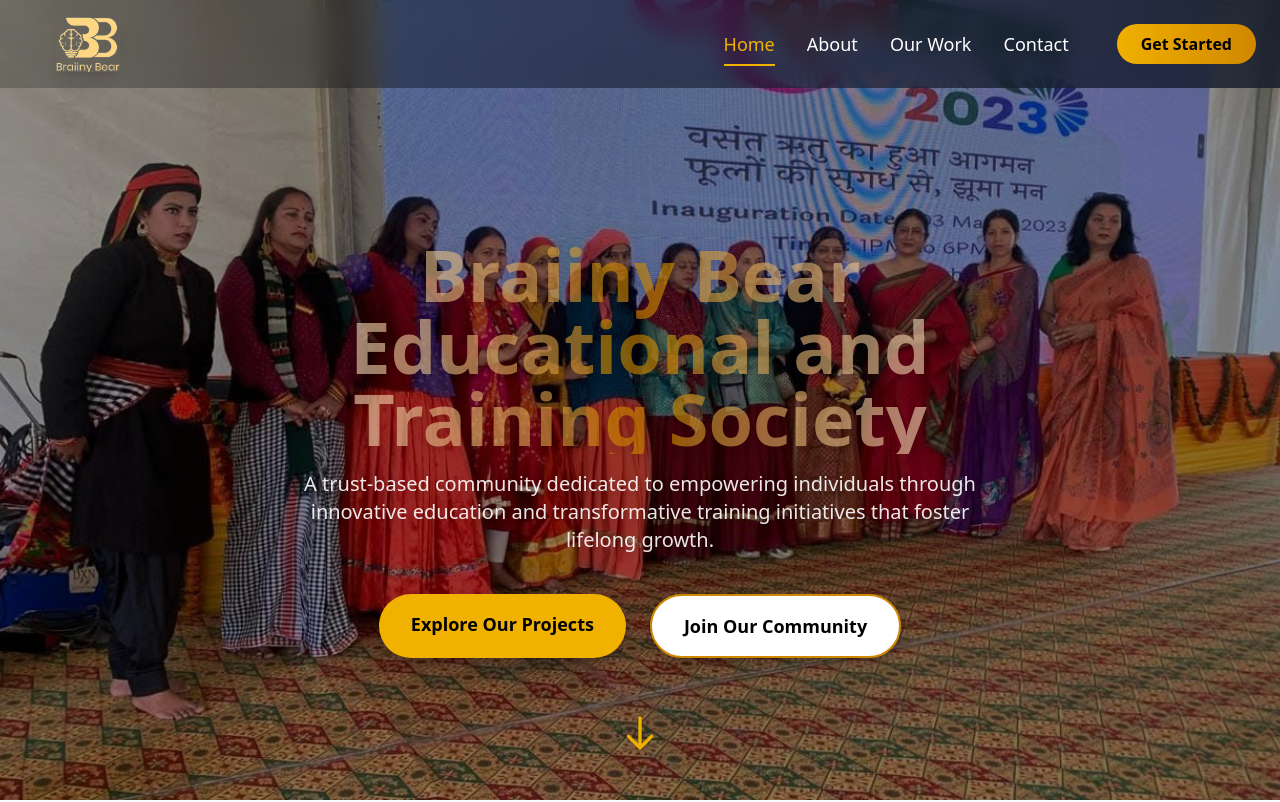
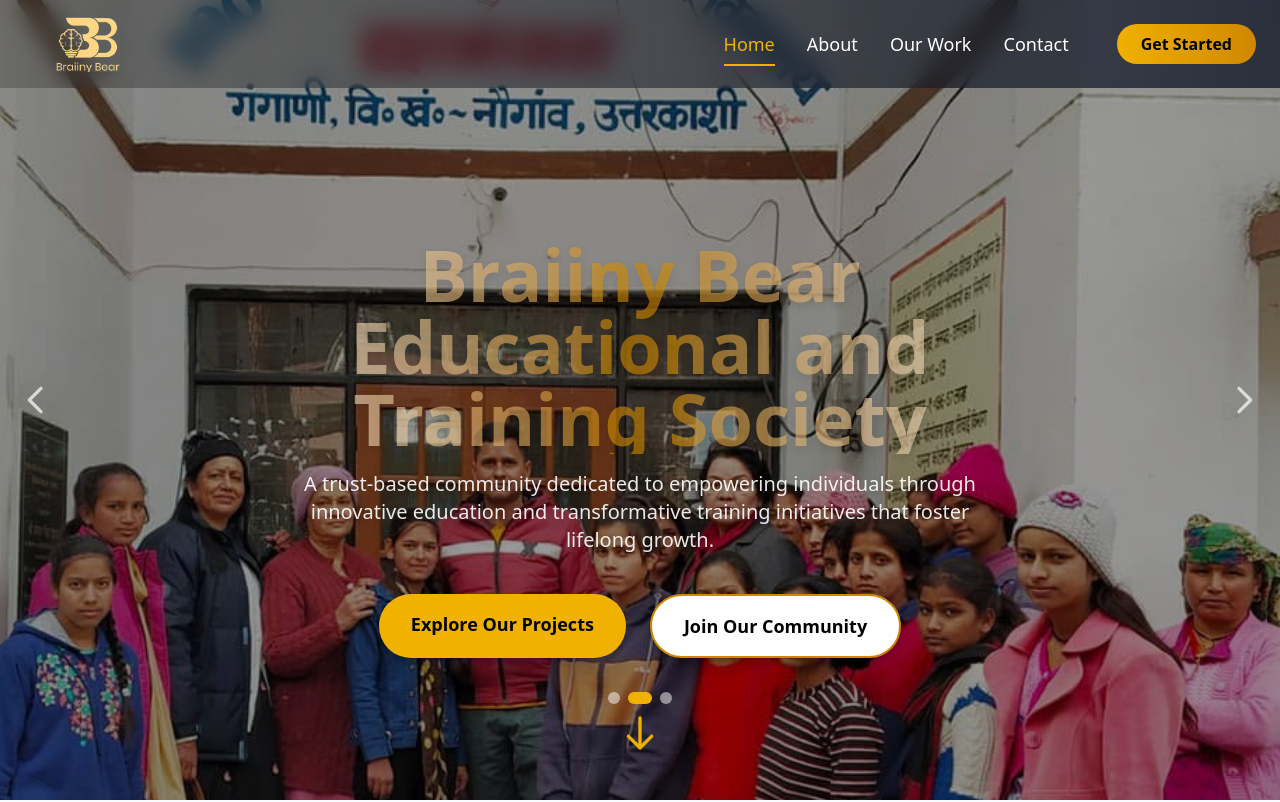
Before and after one commit to sprikshit/braiinybear, a React (Vite) app: page / in a window 1280 px wide. Shown: the top 802 px of the page. Built offline with nearby package versions, Linux system fonts and the light colour scheme.

Commit message:
slider done

```diff
--- a/src/components/homepage/Hero.tsx
+++ b/src/components/homepage/Hero.tsx
@@ -1,14 +1,79 @@
-import { Link } from 'react-router-dom'
-import backgroundImage from "../../assets/images/IMG-20250319-WA0012.jpg";
+import { useState, useEffect } from 'react';
+import { Link } from 'react-router-dom';
+
+// Import your images - you'll need to adjust these paths
+import backgroundImage1 from "../../assets/images/IMG-20250319-WA0012.jpg";
+import backgroundImage2 from "../../assets/images/IMG_4001.JPG"; // Add your image path
+import backgroundImage3 from "../../assets/images/IMG_4003.JPG"; // Add your image path
 
 const Hero = () => {
+  const images = [backgroundImage1, backgroundImage2, backgroundImage3];
+  const [currentImageIndex, setCurrentImageIndex] = useState(0);
+
+  // Auto-slide every 5 seconds
+  useEffect(() => {
+    const interval = setInterval(() => {
+      setCurrentImageIndex((prevIndex) => (prevIndex + 1) % images.length);
+    }, 5000);
+
+    return () => clearInterval(interval);
+  }, [images.length]);
+
+  // Manual navigation
+  const goToNextSlide = () => {
+    setCurrentImageIndex((prevIndex) => (prevIndex + 1) % images.length);
+  };
+
+  const goToPrevSlide = () => {
+    setCurrentImageIndex((prevIndex) => (prevIndex - 1 + images.length) % images.length);
+  };
+
   return (
     <section className="relative h-screen flex items-center justify-center overflow-hidden mb-4 bg-black">
-    {/* Background Image */}
+      {/* Background Image Slider */}
+      {images.map((image, index) => (
         <div
-      className="absolute inset-0 bg-cover bg-center scale-105 transition-transform duration-700"
-      style={{ backgroundImage: `url(${backgroundImage})` }}
-    ><div className="absolute inset-0 bg-black/40"></div></div>
+          key={index}
+          className={`absolute inset-0 bg-cover bg-center scale-105 transition-all duration-1000 ease-in-out ${
+            index === currentImageIndex ? "opacity-100" : "opacity-0"
+          }`}
+          style={{ backgroundImage: `url(${image})` }}
+        >
+          <div className="absolute inset-0 bg-black/40"></div>
+        </div>
+      ))}
+
+      {/* Slider Navigation Arrows */}
+      <button
+        className="absolute left-4 z-20 text-white/70 hover:text-white transition-colors"
+        onClick={goToPrevSlide}
+      >
+        <svg className="w-10 h-10" fill="none" stroke="currentColor" viewBox="0 0 24 24">
+          <path strokeLinecap="round" strokeLinejoin="round" strokeWidth="2" d="M15 19l-7-7 7-7"></path>
+        </svg>
+      </button>
+
+      <button
+        className="absolute right-4 z-20 text-white/70 hover:text-white transition-colors"
+        onClick={goToNextSlide}
+      >
+        <svg className="w-10 h-10" fill="none" stroke="currentColor" viewBox="0 0 24 24">
+          <path strokeLinecap="round" strokeLinejoin="round" strokeWidth="2" d="M9 5l7 7-7 7"></path>
+        </svg>
+      </button>
+
+      {/* Slider Indicator Dots */}
+      <div className="absolute bottom-24 left-1/2 transform -translate-x-1/2 flex space-x-2 z-20">
+        {images.map((_, index) => (
+          <button
+            key={index}
+            className={`w-3 h-3 rounded-full transition-all duration-300 ${
+              index === currentImageIndex ? "bg-yellow-500 w-6" : "bg-white/50"
+            }`}
+            onClick={() => setCurrentImageIndex(index)}
+          />
+        ))}
+      </div>
 
       {/* Content */}
       <div className="relative z-10 text-center px-6 max-w-4xl mx-auto text-white drop-shadow-lg mt-24">
@@ -16,13 +81,6 @@
         <h1 className="text-5xl md:text-7xl font-bold mb-4 bg-gradient-to-r from-white via-yellow-600 to-white text-transparent bg-clip-text animate-pulse">
           Braiiny Bear Educational and Training Society
         </h1>
-
-      {/* Tagline */}
-      {/* <p className="text-2xl md:text-3xl font-light my-4 py-4">
-        <span className="bg-yellow-700 px-6 py-3 rounded-lg font-semibold text-black shadow-xl text-xl md:text-2xl transition-transform duration-300 hover:scale-105">
-          Building Futures Through Trust
-        </span>
-      </p> */}
 
         {/* Description */}
         <p className="text-lg md:text-xl max-w-2xl mx-auto mb-10 text-white/90">
@@ -54,7 +112,7 @@
         </svg>
       </div>
     </section>
-  )
-}
+  );
+};
 
-export default Hero
+export default Hero;
--- /dev/null
+++ b/src/images.d.ts
@@ -0,0 +1,7 @@
+// src/images.d.ts
+declare module "*.jpg";
+declare module "*.jpeg";
+declare module "*.png";
+declare module "*.svg";
+declare module "*.JPG";
+declare module "*.JPEG";
--- a/vite.config.ts
+++ b/vite.config.ts
@@ -1,10 +1,12 @@
-import { defineConfig } from 'vite'
-import react from '@vitejs/plugin-react'
-import tailwindcss from '@tailwindcss/vite'
+import { defineConfig } from 'vite';
+import react from '@vitejs/plugin-react';
+import tailwindcss from '@tailwindcss/vite';
 
 // https://vite.dev/config/
 export default defineConfig({
-  plugins: [react(),
-    tailwindcss(),
+  plugins: [
+    react(),
+    tailwindcss()
   ],
-})
+  assetsInclude: ['**/*.JPG', '**/*.JPEG']
+});
```
Also changed, not shown: src/assets/images/IMG_3996.JPG (deleted). Lines whose indentation alone changed are shown as unchanged.
